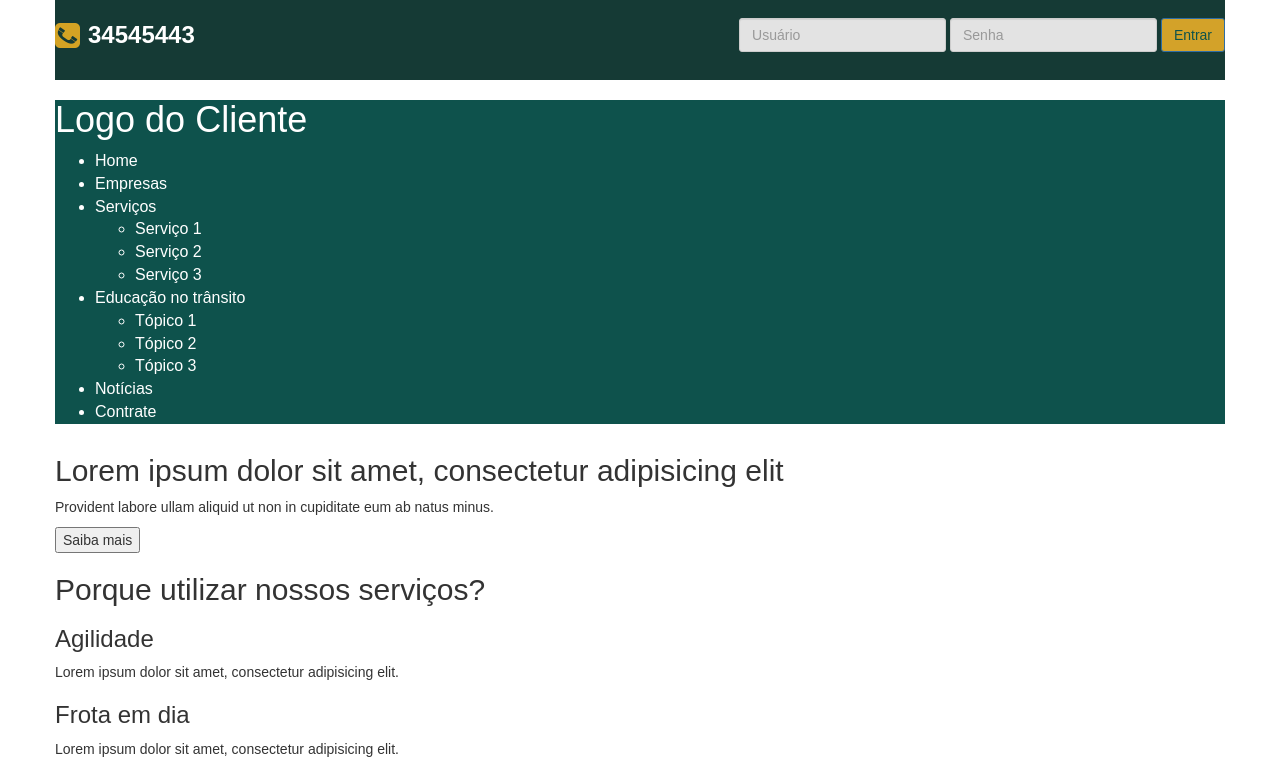
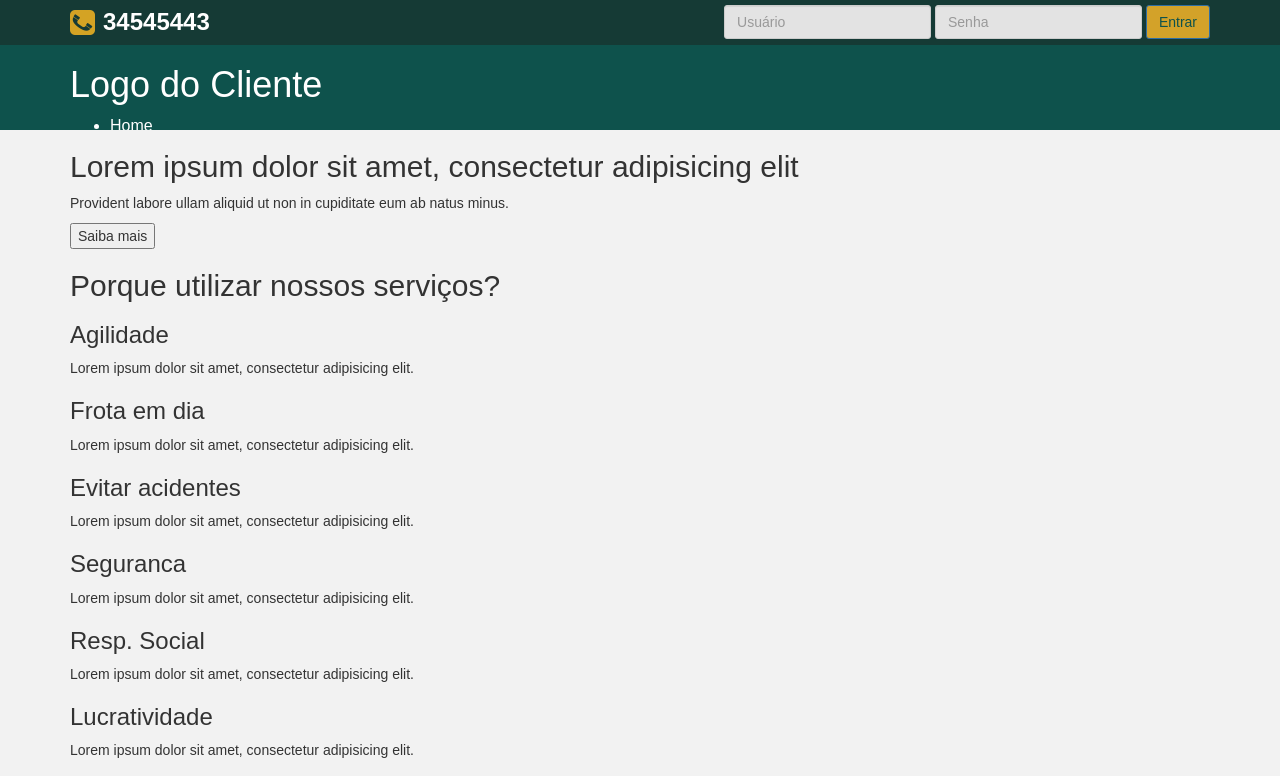
Before and after one commit to joseliacosta/vistoria, a plain HTML site: page index.html in a window 1280 px wide. Shown: the top 776 px of the page. Drawn offline with Linux system fonts and the light colour scheme.

Commit message:
Adjustments on background 100% & header's position

```diff
--- a/estilo.css
+++ b/estilo.css
@@ -1,46 +1,63 @@
-
-*{
+* {
     font-family: "OpenSans", "Arial", sans-serif;
 }
-body{
-    width: 1170px;
-    margin: 0 auto;
+
+body {}
+
+header {
+    background-color: #153a35;
+    height: 45px;
 }
-header{
-    background-color: #153a35;
-    padding: 18px 0;
-
+header section{
+    padding-top: 5px;
 }
 
-.navegacao{
+
+header,
+
+.navegacao,
+main,
+footer {
+    width: 100%;
+    float: left;
+}
+main{
+    background-color: #f2f2f2;
+}
+
+.navegacao {
     background: #0e524c;
     color: #ffffff;
     font-size: 16px;
+    height: 85px;
 }
-.telefone{
+
+.telefone {
     color: #ffffff;
     font-weight: 700;
     font-size: 24px;
     padding-left: 33px;
     background: url(Shape-1.png) no-repeat center left;
     display: inline-block;
+}
 
-}
-.login{
+.login {
     display: inline-block;
     float: right;
 }
+
+
+
 input[type=text],
 input[type=password],
-input[type=email]{
+input[type=email] {
     background: #e3e3e3;
     border-radius: 3px;
+}
 
-}
-.btn-primary{
+.btn-primary {
     background-color: #d3a229;
     border-color: none;
     border-radius: 3px;
-    color:#0e524c;
-
+    color: #0e524c;
 }
--- a/index.html
+++ b/index.html
@@ -17,9 +17,14 @@
 </head>
 
 <body>
-    <header>
+    <header id="header">
+        <div class="container">
             <section>
+                <div class="row">
+                    <div class="col-md-2">
                         <p class="telefone">34545443</p>
+                    </div>
+                    <div class="col-md-6 pull-right">
                         <div class="login">
                             <form action="" class="form-inline">
 
@@ -33,9 +38,17 @@
                                 <button type="submit" class="btn btn-primary">Entrar</button>
                             </form>
                         </div>
+                    </div>
+                </div>
+
+
             </section>
+        </div>
     </header>
     <section class="navegacao">
+        <div class="container">
+
+
             <h1><img src="">Logo do Cliente</h1>
             <nav>
                 <ul>
@@ -59,10 +72,15 @@
                     <li>Contrate</li>
                 </ul>
             </nav>
+        </div>
     </section>
 
-    <main class="container">
+    <main>
+        <div class="container">
             <div class="row">
+                <div class="col-md-12">
+
+
 
 
                     <section class="slide">
@@ -131,8 +149,13 @@
                         </div>
                     </section>
                 </div>
+            </div>
+        </div>
     </main>
-    <footer>
+    <footer id="footer">
+        <div class="container">
+
+
             <p>Lorem Ipsum Copyright &copy;</p>
             <nav>
                 <ul>
@@ -143,6 +166,7 @@
                     <li>Contrato</li>
                 </ul>
             </nav>
+        </div>
     </footer>
     <script src="javascript/bootstrap.min.js"></script>
     <script src="javascript/jquery-1.12.3.min.js"></script>
```
Lines whose indentation alone changed are shown as unchanged.
